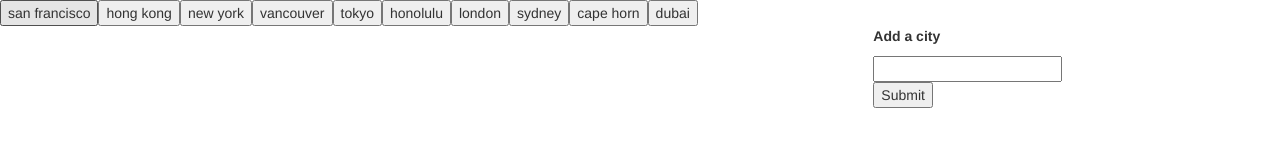
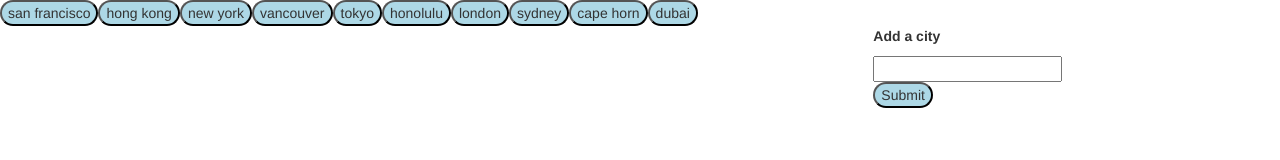
Before and after one commit to wcheung26/GIPHY-API-page, a plain HTML site: page index.html in a window 1280 px wide. Drawn offline with nearby package versions, Linux system fonts and the light colour scheme.

Commit message:
style buttons with css

```diff
--- a/assets/css/style.css
+++ b/assets/css/style.css
@@ -2,3 +2,8 @@
 	display: inline-block;
 	padding: 10px 0px 10px 10px;
 }
+
+button, #submit {
+	background-color: lightblue;
+	border-radius: 15px;
+}
```
